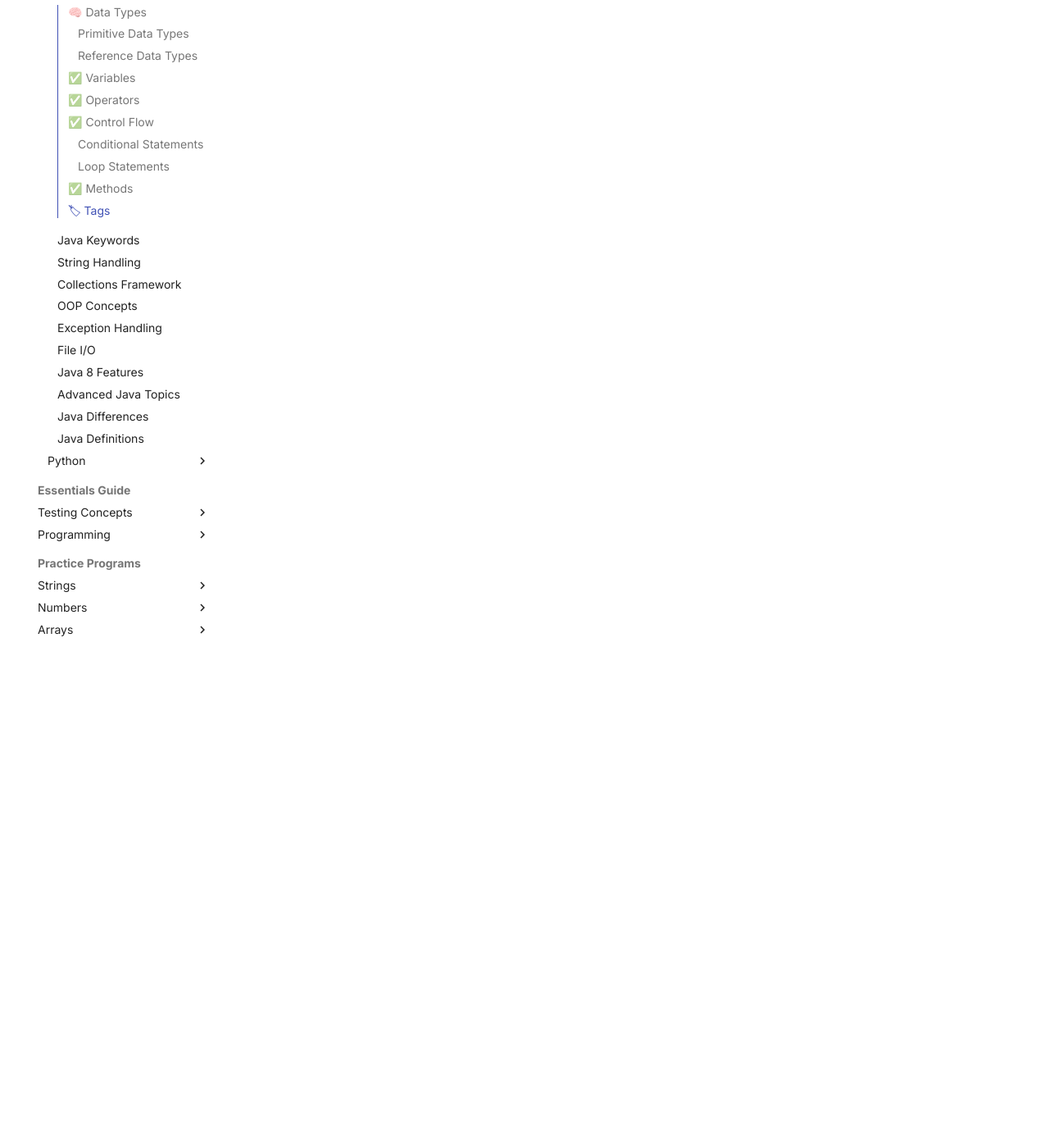
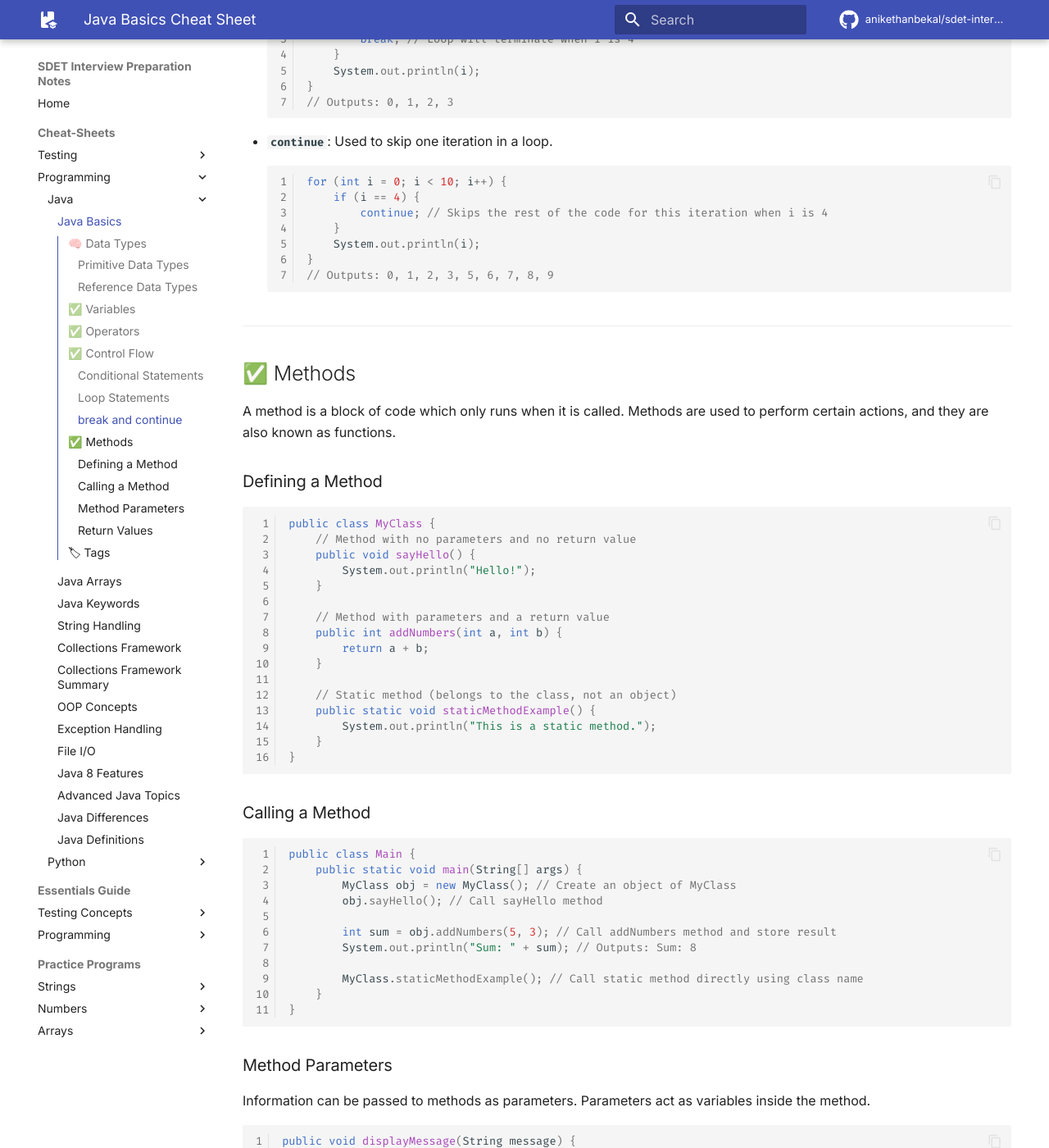
Before and after one commit to anikethanbekal/sdet-interview-prep, an MkDocs documentation site: the page built from docs/cheat-sheets/programming/java/java-basics.md, in a window 1280 px wide and 1400 px high, scrolled down 3598 px. Shown: the whole window at 82% size. Built offline with MkDocs 1.6.1 and Material for MkDocs 9.7.7, drawn with Linux system fonts in a browser that asks for light colours; comment, search, counter and statistics services are not loaded; some of the changed text lies outside the part shown.

Commit message:
add couple files

````diff
--- a/docs/cheat-sheets/programming/java/java-basics.md
+++ b/docs/cheat-sheets/programming/java/java-basics.md
@@ -83,16 +83,27 @@
 
 ### Conditional Statements
 
-- **`if-else`**: Executes a block of code if a specified condition is true.
+- **`if-else-if`**: Executes different blocks of code based on multiple conditions.
   ```java
-  if (age > 18) {
-      System.out.println("Adult");
+  int time = 22;
+  if (time < 10) {
+      System.out.println("Good morning.");
+  } else if (time < 18) {
+      System.out.println("Good day.");
   } else {
-      System.out.println("Minor");
+      System.out.println("Good evening.");
   }
+  // Outputs "Good evening."
+  ```
+- **Short Hand If (Ternary Operator)**: A shorthand for the `if-else` statement.
+  ```java
+  int score = 75;
+  String result = (score >= 60) ? "Pass" : "Fail";
+  System.out.println(result); // Outputs "Pass"
   ```
 - **`switch`**: Selects one of many code blocks to be executed.
   ```java
+  int day = 4;
   switch (day) {
       case 1:
           System.out.println("Monday");
@@ -100,9 +111,25 @@
       case 2:
           System.out.println("Tuesday");
           break;
+      case 3:
+          System.out.println("Wednesday");
+          break;
+      case 4:
+          System.out.println("Thursday");
+          break;
+      case 5:
+          System.out.println("Friday");
+          break;
+      case 6:
+          System.out.println("Saturday");
+          break;
+      case 7:
+          System.out.println("Sunday");
+          break;
       default:
-          System.out.println("Weekend");
+          System.out.println("Invalid day");
   }
+  // Outputs "Thursday"
   ```
 
 ### Loop Statements
@@ -129,20 +156,97 @@
   }
   ```
 
+### `break` and `continue`
+
+- **`break`**: Used to jump out of a loop or a `switch` statement.
+  ```java
+  for (int i = 0; i < 10; i++) {
+      if (i == 4) {
+          break; // Loop will terminate when i is 4
+      }
+      System.out.println(i);
+  }
+  // Outputs: 0, 1, 2, 3
+  ```
+- **`continue`**: Used to skip one iteration in a loop.
+  ```java
+  for (int i = 0; i < 10; i++) {
+      if (i == 4) {
+          continue; // Skips the rest of the code for this iteration when i is 4
+      }
+      System.out.println(i);
+  }
+  // Outputs: 0, 1, 2, 3, 5, 6, 7, 8, 9
+  ```
+
 ---
 
 ## ✅ Methods
 
-A method is a block of code which only runs when it is called.
+A method is a block of code which only runs when it is called. Methods are used to perform certain actions, and they are also known as functions.
+
+### Defining a Method
 
 ```java
-// Defining a method
-public void myMethod() {
-    System.out.println("I just got executed!");
+public class MyClass {
+    // Method with no parameters and no return value
+    public void sayHello() {
+        System.out.println("Hello!");
+    }
+
+    // Method with parameters and a return value
+    public int addNumbers(int a, int b) {
+        return a + b;
+    }
+
+    // Static method (belongs to the class, not an object)
+    public static void staticMethodExample() {
+        System.out.println("This is a static method.");
+    }
+}
+```
+
+### Calling a Method
+
+```java
+public class Main {
+    public static void main(String[] args) {
+        MyClass obj = new MyClass(); // Create an object of MyClass
+        obj.sayHello(); // Call sayHello method
+
+        int sum = obj.addNumbers(5, 3); // Call addNumbers method and store result
+        System.out.println("Sum: " + sum); // Outputs: Sum: 8
+
+        MyClass.staticMethodExample(); // Call static method directly using class name
+    }
+}
+```
+
+### Method Parameters
+
+Information can be passed to methods as parameters. Parameters act as variables inside the method.
+
+```java
+public void displayMessage(String message) {
+    System.out.println("Message: " + message);
 }
 
-// Calling a method
-myMethod();
+// Calling:
+// obj.displayMessage("Welcome to Java!");
+```
+
+### Return Values
+
+The `void` keyword indicates that the method should not return a value. If you want the method to return a value, you can use a primitive data type (like `int`, `char`, etc.) or a reference data type (like `String`, `Array`, etc.) instead of `void`, and use the `return` keyword inside the method.
+
+```java
+public int multiply(int x, int y) {
+    return x * y;
+}
+
+// Calling:
+// int product = obj.multiply(4, 5);
+// System.out.println(product); // Outputs: 20
 ```
 
 ---
--- a/mkdocs.yml
+++ b/mkdocs.yml
@@ -55,9 +55,11 @@
     - Programming:
       - Java:
         - Java Basics: cheat-sheets/programming/java/java-basics.md
+        - Java Arrays: cheat-sheets/programming/java/java-arrays.md
         - Java Keywords: cheat-sheets/programming/java/java-keywords.md
         - String Handling: cheat-sheets/programming/java/string-handling.md
         - Collections Framework: cheat-sheets/programming/java/collections-framework.md
+        - Collections Framework Summary: cheat-sheets/programming/java/collections-summary.md
         - OOP Concepts: cheat-sheets/programming/java/oop-concepts.md
         - Exception Handling: cheat-sheets/programming/java/exception-handling.md
         - File I/O: cheat-sheets/programming/java/file-io.md
````
Also changed, not shown: docs/cheat-sheets/programming/java/collections-summary.md (added, +51 -0 lines), docs/cheat-sheets/programming/java/java-arrays.md (added, +184 -0 lines), docs/index.md (+1 -1 lines), projectStructure.txt (+30 -29 lines).
